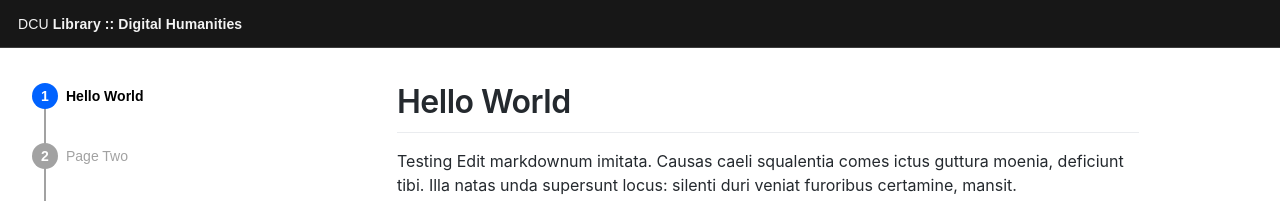
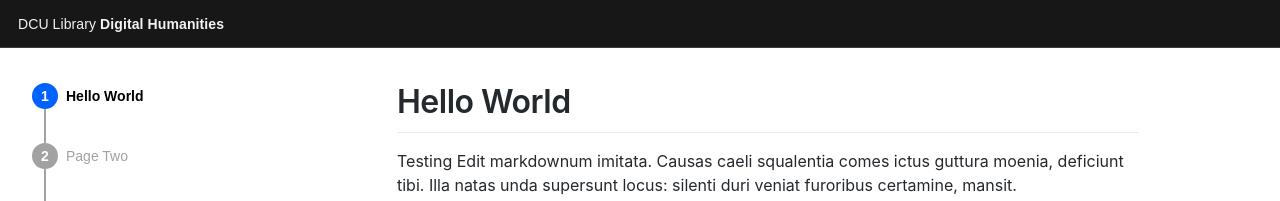
Before and after one commit to liamodwyer/workshop, a Jekyll site: the page built from _workshop/index.md, in a window 1280 px wide. Shown: the top 201 px of the page. Built offline with Jekyll 4.4.1, drawn with Linux system fonts in a browser that asks for light colours; some web fonts are replaced.

Commit message:
Update workshop-stepper.html

```diff
--- a/_layouts/workshop-stepper.html
+++ b/_layouts/workshop-stepper.html
@@ -4,7 +4,7 @@ layout: base
 
 <div class="titlebar">
   <a href="https://www.dcu.ie/library/digital-humanities-0"
-    ><span class="prefix">DCU</span>&nbsp;Library&nbsp;::&nbsp;Digital Humanities</a
+     ><span class="prefix">DCU&nbsp;Library</span>&nbsp;Digital Humanities</a
   >
 </div>
 
```
